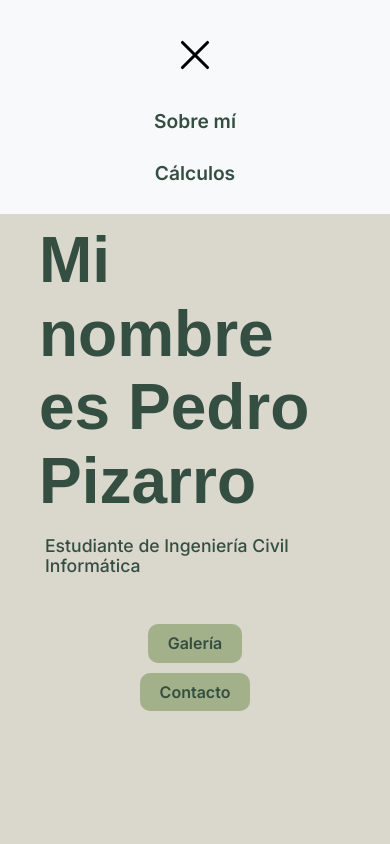
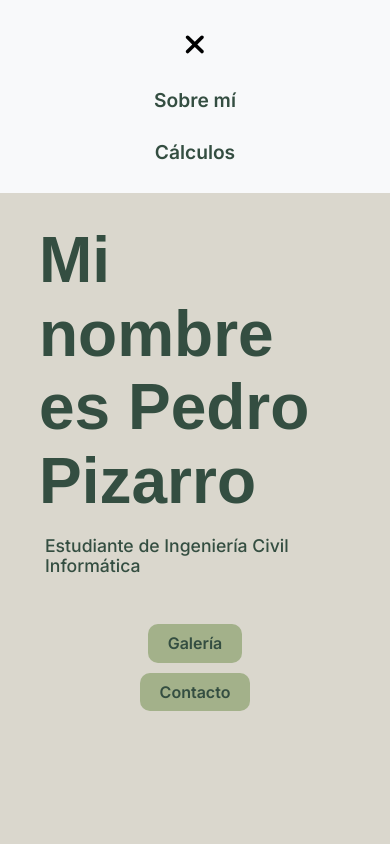
Before and after one commit to PePizarro/Tarea4, a plain HTML site: page index.html in a window 390 px wide. Both pictures are taken after a click on the icon 346 px from the left and 39 px from the top of the page. Shown: the top 844 px of the page. Drawn offline with Linux system fonts and the light colour scheme; a web font is replaced by a local one.

Commit message:
updated svg

```diff
--- a/index.html
+++ b/index.html
@@ -20,13 +20,9 @@
                 <a href="./aboutme/aboutme.html" class="nav-link">Sobre mí</a>
                 <a href="./calculos/calculos.html" class="nav-link">Cálculos</a>
             </div>
-            <svg onclick="toggleNav()" xmlns="http://www.w3.org/2000/svg" fill="none" viewBox="0 0 24 24" stroke-width="1.5" stroke="currentColor" class="w-6 h-6">
-                <path stroke-linecap="round" stroke-linejoin="round" d="M3.75 6.75h16.5M3.75 12h16.5m-16.5 5.25h16.5" />
-            </svg>
+            <svg onclick="toggleNav()" xmlns="http://www.w3.org/2000/svg" height="1.5em" viewBox="0 0 448 512"><path d="M0 96C0 78.3 14.3 64 32 64H416c17.7 0 32 14.3 32 32s-14.3 32-32 32H32C14.3 128 0 113.7 0 96zM0 256c0-17.7 14.3-32 32-32H416c17.7 0 32 14.3 32 32s-14.3 32-32 32H32c-17.7 0-32-14.3-32-32zM448 416c0 17.7-14.3 32-32 32H32c-17.7 0-32-14.3-32-32s14.3-32 32-32H416c17.7 0 32 14.3 32 32z"/></svg>
             <div id="nav-menu" class="hidden nav-menu">
-                <svg onclick="toggleNav()" xmlns="http://www.w3.org/2000/svg" fill="none" viewBox="0 0 24 24" stroke-width="1.5" stroke="currentColor" class="w-6 h-6">
-                    <path stroke-linecap="round" stroke-linejoin="round" d="M6 18L18 6M6 6l12 12" />
-                  </svg>
+                <svg onclick="toggleNav()" xmlns="http://www.w3.org/2000/svg" height="1.5em" viewBox="0 0 384 512"><path d="M342.6 150.6c12.5-12.5 12.5-32.8 0-45.3s-32.8-12.5-45.3 0L192 210.7 86.6 105.4c-12.5-12.5-32.8-12.5-45.3 0s-12.5 32.8 0 45.3L146.7 256 41.4 361.4c-12.5 12.5-12.5 32.8 0 45.3s32.8 12.5 45.3 0L192 301.3 297.4 406.6c12.5 12.5 32.8 12.5 45.3 0s12.5-32.8 0-45.3L237.3 256 342.6 150.6z"/></svg>
                 <a href="./aboutme/aboutme.html">Sobre mí</a>
                 <a href="./calculos/calculos.html">Cálculos</a>
             </div>
--- a/style.css
+++ b/style.css
@@ -80,9 +80,10 @@ nav div{
     background-color: var(--color-3);
 }
 nav svg{
-    max-width: 50px;
+    max-width: 80px;
     max-height: 80%;
     display: none;
+    color: var(--color-5);
 }
 nav svg:hover{
     cursor: pointer;
```
